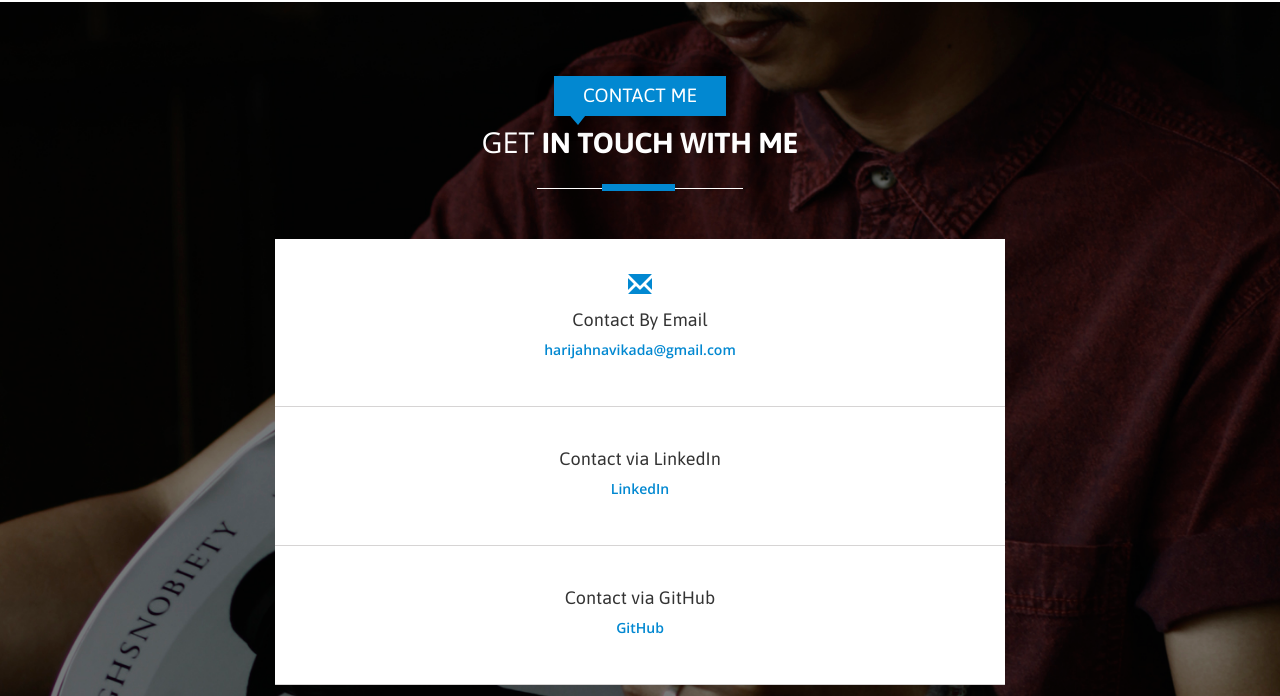
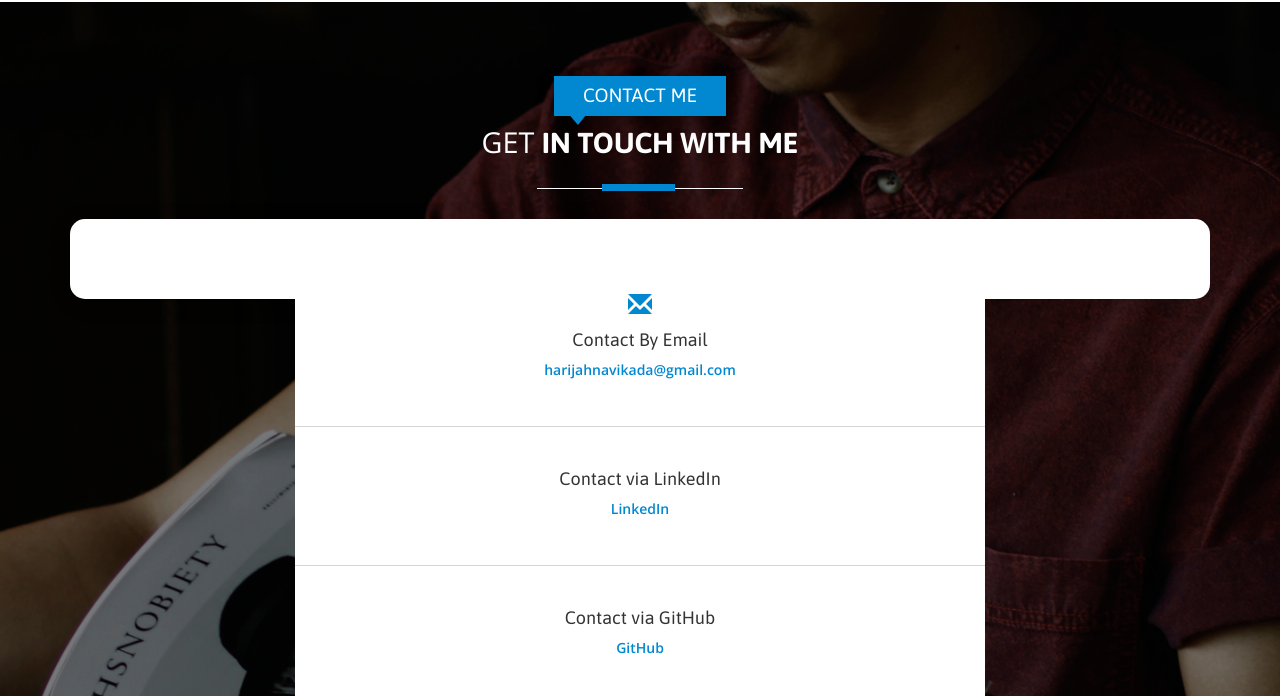
Before and after one commit to HariJahnavi/portfolio, a plain HTML site: page index.html in a window 1280 px wide. Shown: the part 3649-4345 px from the top of the page. Drawn offline with nearby package versions, Linux system fonts and the light colour scheme; files whose address does not match are found by name.

Commit message:
Update style.css

```diff
--- a/css/style.css
+++ b/css/style.css
@@ -1317,9 +1317,17 @@ div#portfolioModal10 {
 
 /*-- contact --*/
 
-.mail_us {
+/*.mail_us {
   margin-bottom: 50px;
   margin-top: 50px;
+}*/
+
+.mail_us {
+  background: #fff;
+  border-radius: 15px;
+  box-shadow: 0 4px 25px rgba(0, 0, 0, 0.1);
+  padding: 40px 30px;
+  margin-top: 30px;
 }
 
 .contact-grid1-left {
```
